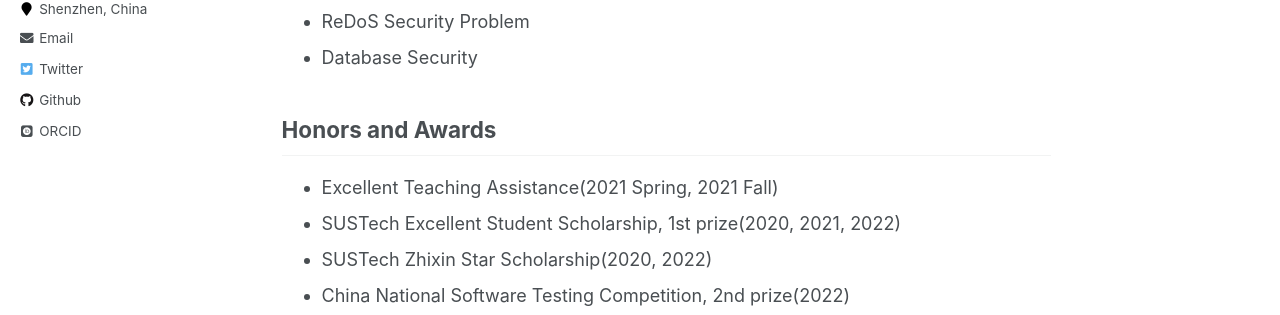
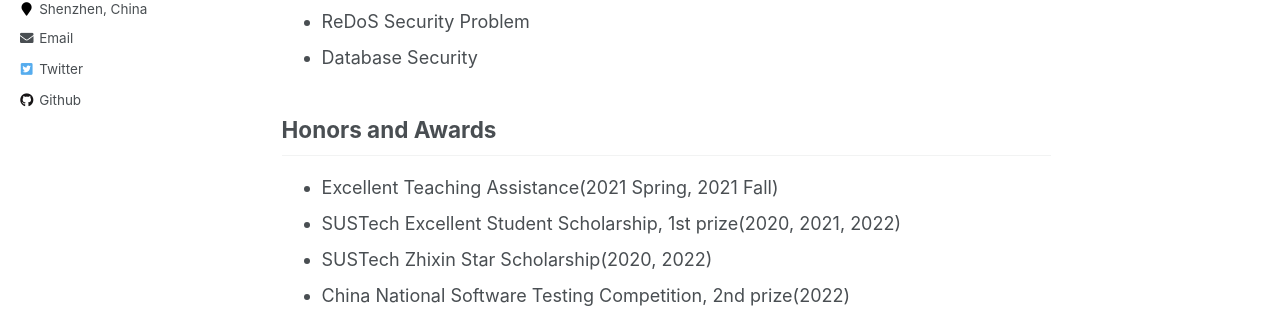
Before and after one commit to YeeTone/YeeTone.github.io, a Jekyll site: the page built from _pages/about.md, in a window 1280 px wide. Shown: the part 407-722 px from the top of the page. Built offline with Jekyll 4.4.1, drawn with Linux system fonts in a browser that asks for light colours; some web fonts are replaced.

Commit message:
fix personal information

```diff
--- a/_config.yml
+++ b/_config.yml
@@ -100,13 +100,12 @@ author:
   impactstory      : #"https://profiles.impactstory.org/u/xxxx-xxxx-xxxx-xxxx"
   lastfm           :
   linkedin         :
-  orcid            : "http://orcid.org/yourorcidurl"
   pinterest        :
   soundcloud       :
   stackoverflow    : # http://stackoverflow.com/users/123456/username
   steam            :
   tumblr           :
-  twitter          : "replacethistwitterhandle"
+  twitter          : "tokenizer123"
   vine             :
   weibo            :
   xing             :
```
